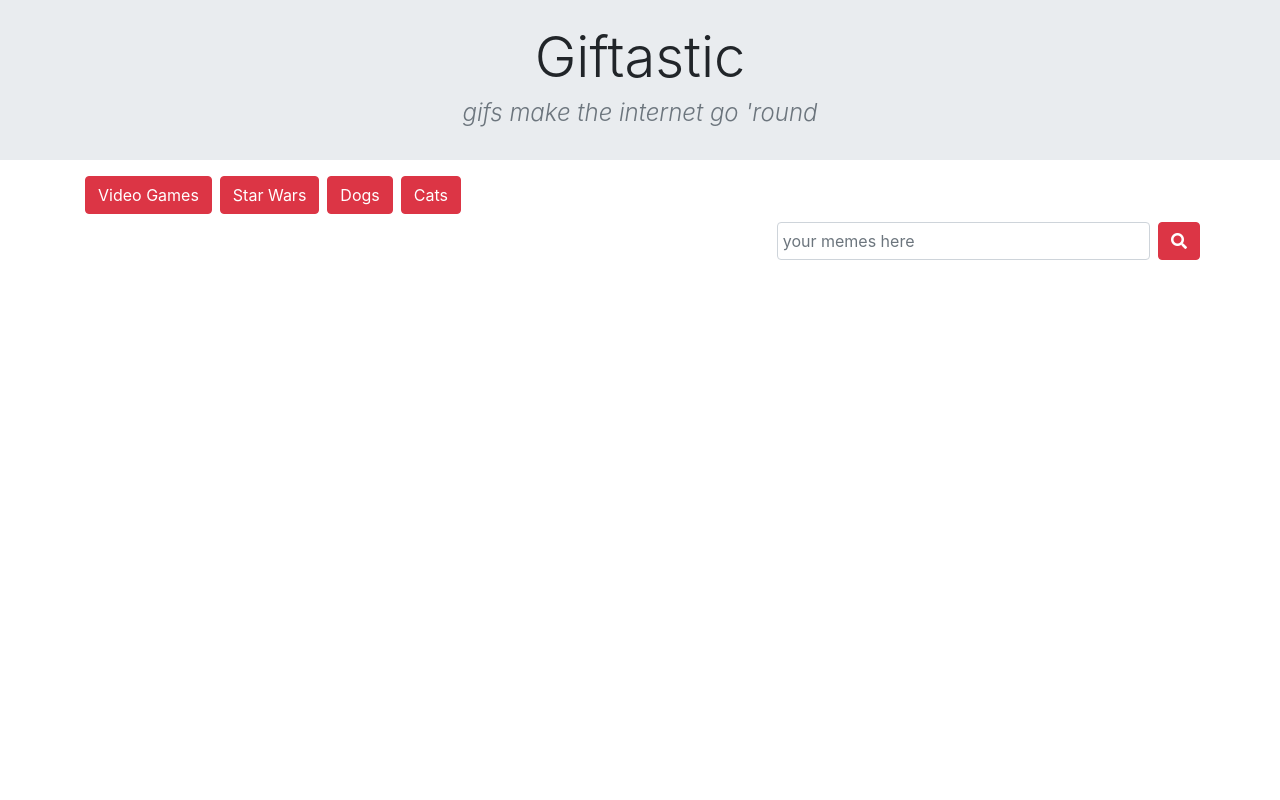
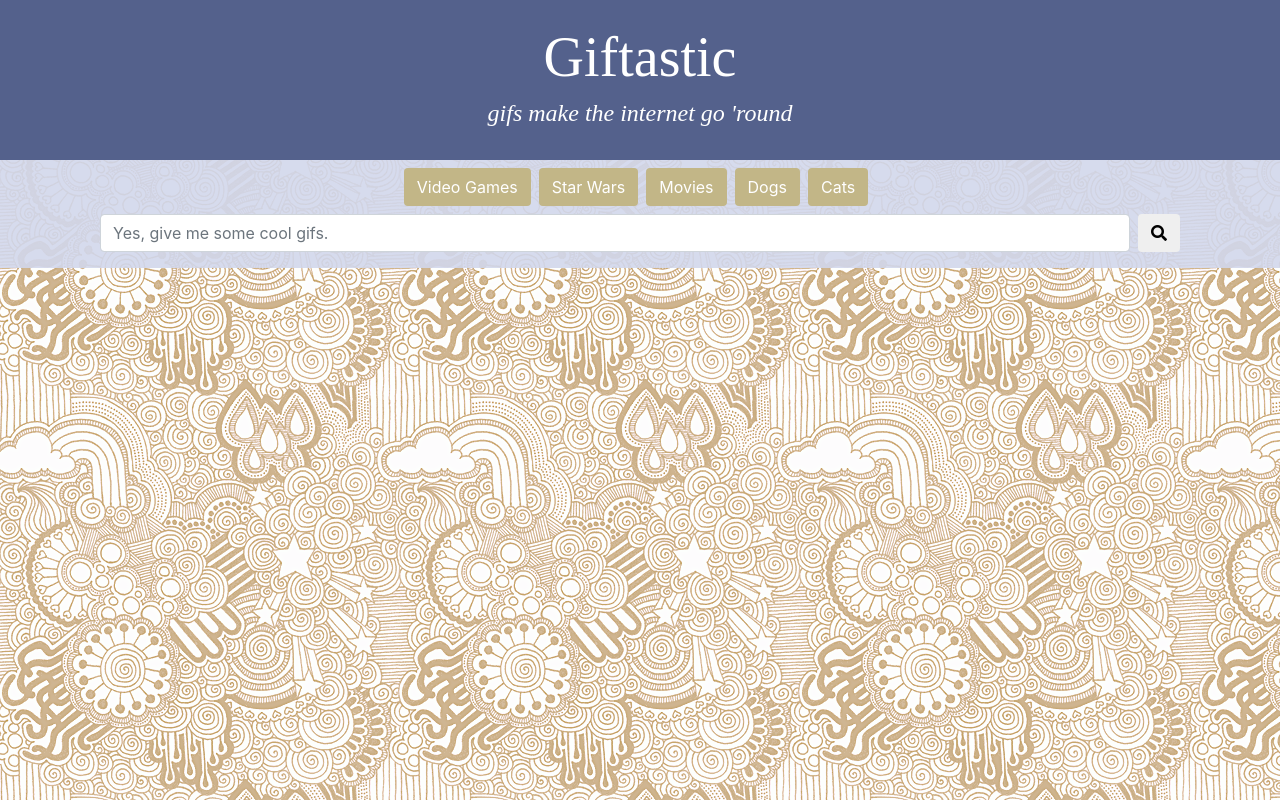
Before and after one commit to baguinaga/GifTastic, a plain HTML site: page index.html in a window 1280 px wide. Drawn offline with nearby package versions, Linux system fonts and the light colour scheme; a web font is replaced by a local one.

Commit message:
added css styling

```diff
--- a/assets/css/style.css
+++ b/assets/css/style.css
@@ -1,11 +1,42 @@
 * {
   box-sizing: border-box;
+}
+
+body {
+  background: url(../images/skulls.png)
+}
+
+h1,
+h2 {
+  font-family: 'Antic Slab', serif;
+}
+
+p {
+  font-family: 'Open Sans', sans-serif;
+  color:#ffffff;
+  text-shadow: 2px 2px 8px #000000
 }
 
 .subText {
   font-size: 1.5em;
 }
 
-.capitalize {
+.btn-style{
+  background: #C2B687;
   text-transform: capitalize;
+  color:#ffffff;
 }
+
+#gif-container {
+  background: rgba(85, 75, 60, 0.35);
+}
+
+#banner {
+  background: rgba(210,216,235, 0.9);
+}
+
+#header {
+  background: #54618C;
+  color: #ffffff;
+  margin-bottom: 0;
+}
--- a/assets/javascript/script.js
+++ b/assets/javascript/script.js
@@ -1,5 +1,5 @@
 $(document).ready(function () {
-  var topicsArray = ["Video Games", "Star Wars", "Dogs", "Cats"];
+  var topicsArray = ["video games", "star Wars", "movies", "dogs", "cats"];
 
   topicsArray.forEach(function (element) {
     var topicButton = $("<button>");
@@ -8,25 +8,26 @@ $(document).ready(function () {
         "type": "button",
         "data-topic": element
       })
-      .addClass("btn btn-danger banner-btn mr-2 mb-2")
+      .addClass("btn banner-btn mr-2 mb-2 btn-style")
       .text(element);
     $("#button-banner").append(topicButton);
   })
 
   $("#search-btn").on("click", function (event) {
     event.preventDefault();
-    var newTopic = $("#searchForm").val().trim();
-    if (newTopic !== "") {
+    var newTopic = $("#searchForm").val().trim().toLowerCase();
+    if (newTopic !== "" && !topicsArray.includes(newTopic)) {
       var topicButton = $("<button>");
       topicButton
         .attr({
           "type": "button",
           "data-topic": newTopic
         })
-        .addClass("btn btn-danger banner-btn mr-2 mb-2 capitalize")
+        .addClass("btn banner-btn mr-2 mb-2 btn-style")
         .text(newTopic);
       $("#button-banner").append(topicButton);
     }
+    topicsArray.push(newTopic);
   })
 
   $(document).on("click", ".banner-btn", function (event) {
@@ -47,7 +48,9 @@ $(document).ready(function () {
         var rating = gifData[i].rating.toUpperCase();
         var p = $("<p>").text("Rating: " + rating);
         var gif = $("<img>");
-        p.addClass("mb-2")
+
+        p
+          .addClass("mb-2")
         gif
           .attr({
             "src": gifData[i].images.original_still.url,
@@ -57,9 +60,9 @@ $(document).ready(function () {
           })
           .addClass("img-fluid img-thumbnail");
         gifDiv
-          .addClass("col-4 my-auto")
-          .append(p)
-          .append(gif);
+          .addClass("col-4 mt-2 pt-4")
+          .append(gif)
+          .append(p);
         $("#gif-container").append(gifDiv);
       }
 
--- a/index.html
+++ b/index.html
@@ -7,6 +7,7 @@
   <meta http-equiv="X-UA-Compatible" content="ie=edge">
   <link rel="stylesheet" href="https://cdnjs.cloudflare.com/ajax/libs/twitter-bootstrap/4.1.2/css/bootstrap.min.css">
   <link rel="stylesheet" href="https://use.fontawesome.com/releases/v5.1.1/css/all.css">
+  <link rel="stylesheet" href="https://fonts.googleapis.com/css?family=Antic+Slab|Open+Sans">
   <link rel="stylesheet" href="assets/css/style.css">
   <title>Giftastic</title>
 </head>
@@ -14,20 +15,22 @@
 <body>
   <div class="container-fluid">
     <div class="row">
-      <div class="col-12 jumbotron jumbotron-fluid text-center py-4 mb-3">
+      <div class="col-12 jumbotron jumbotron-fluid text-center py-4" id="header">
         <h1 class="display-4">Giftastic</h1>
-        <h2 class="font-italic font-weight-light text-muted subText">gifs make the internet go 'round</h2>
+        <h2 class="font-italic font-weight-light subText">gifs make the internet go 'round</h2>
       </div>
     </div>
   </div>
 
-  <div class="container">
+  <div class="container-fluid py-2" id="banner">
     <div class="row">
-      <div class="col-12" id="button-banner"></div>
-    </div>
-    <div class="form-row d-flex justify-content-end ">
-      <input class="col-4  form-control" type="text" placeholder="your memes here" id="searchForm">
-      <button class="btn btn-danger ml-2" id="search-btn"><i class="fas fa-search"></i></button>
+      <div class="container">
+        <div class="col-12 text-center" id="button-banner"></div>
+        <form class="col-12 d-flex justify-content-end mb-2">
+          <input class="form-control" type="text" placeholder="Yes, give me some cool gifs." id="searchForm">
+          <button class="btn ml-2" type="submit" id="search-btn"><i class="fas fa-search"></i></button>
+        </form>
+      </div>
     </div>
   </div>
 
```
Also changed, not shown: assets/images/skulls.png (added), 1 other file.
